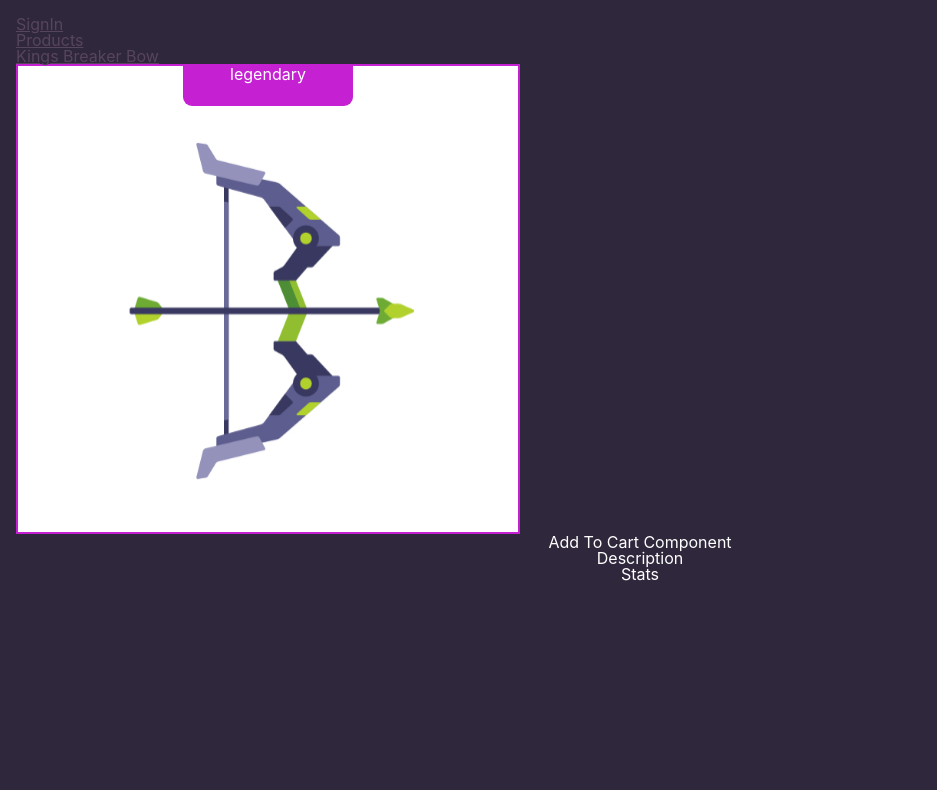
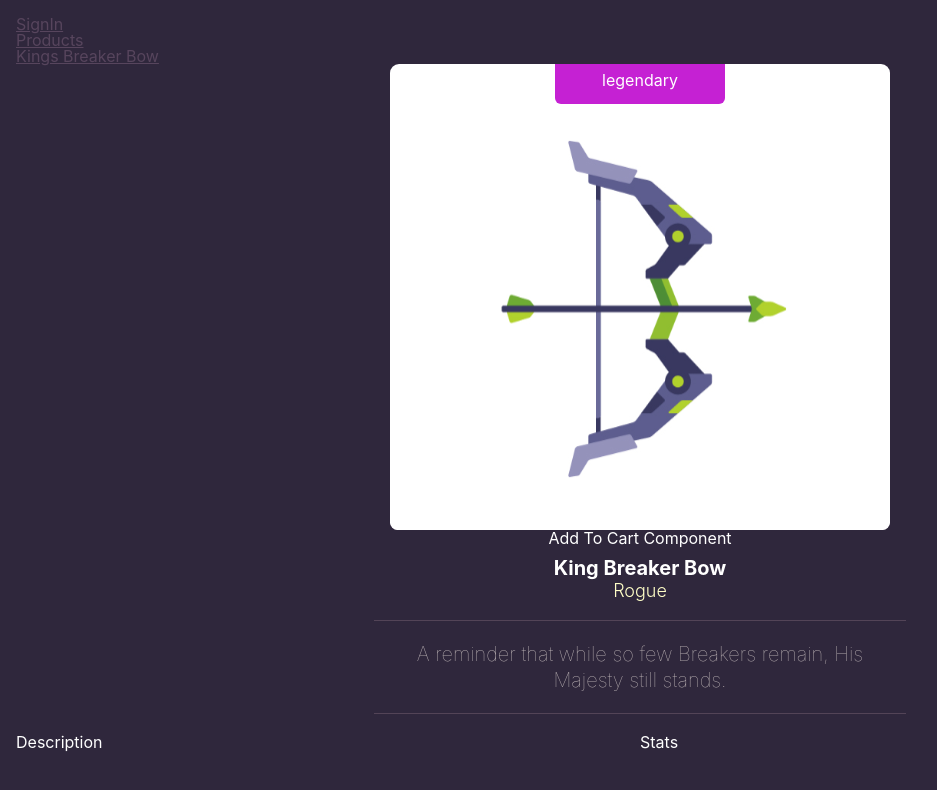
Before and after one commit to FahadHameed89/React-Redux-Router---RPG-Shop-Team-Project, a React (Create React App) app: page /products/king-breaker-bow in a window 1280 px wide. Shown: the top 790 px of the page, without its empty margins (0-937 px from the left). Built offline with nearby package versions, Linux system fonts and the light colour scheme.

Commit message:
Update the product page to start including all features

```diff
--- a/src/product/Product.jsx
+++ b/src/product/Product.jsx
@@ -2,21 +2,36 @@ import React from 'react';
 import { useParams } from 'react-router-dom';
 import { useSelector } from 'react-redux';
 
+import "./css/product.css"
 import ProductImage from './ProductImage';
+import ProductStat from './ProductStat';
 
 export default () => {
   const { id } = useParams();
   const product = useSelector(state => state.products[id])
 
   return (
-    <main>
+    <main className="product-detail">
       <ProductImage rarity={product.rarity} path={product.image} />
       <p>Add To Cart Component</p>
+
       <header>
-        <h1></h1>
+        <h2 className="product__name">{product.name}</h2>
+        <p className="product__role">{product.role}</p>
       </header>
-      <p>Description</p>
-      <p>Stats</p>
+
+      <div className="product__quote">
+        <p>{product.quote}</p>
+      </div>
+
+      <div className="flex-row">
+        <div className="w-50">
+          <h3>Description</h3>
+        </div>
+        <div className="w-50">
+          <h3>Stats</h3>
+        </div>
+      </div>
     </main>
   );
 }
--- a/src/product/ProductImage.css
+++ /dev/null
@@ -1,35 +0,0 @@
-.product-image {
-    max-width: 500px;
-    border: 2px solid;
-    background-color: #FFFFFF;
-    /* border-radius: 9px; */
-}
-
-.product-image img {
-    display: block;
-    margin: 0 auto;
-
-    width: 100%;
-}
-
-.product-rarity {
-    height: 40px;
-    max-width: 170px;
-    border-radius: 0px 0px 9px 9px;
-    text-align: center;
-    margin: 0 auto;
-}
-
-p {
-    color: white;
-    text-align: center;
-    padding-top: 8px;
-}
-
-.legendary .product-rarity {
-    background-color: #C521D3;
-}
-
-.legendary.product-image {
-   border-color: #C521D3;
-}
--- a/src/product/ProductImage.jsx
+++ b/src/product/ProductImage.jsx
@@ -1,5 +1,4 @@
 import React from 'react';
-import './ProductImage.css'
 
 export default ( props ) => {
     const rarity = props.rarity;
--- /dev/null
+++ b/src/product/css/product.css
@@ -0,0 +1,191 @@
+.product-detail {
+  display: flex;
+  flex-flow: column nowrap;
+  align-items: center;
+}
+
+.product__name {
+  margin-top: 12px;
+  margin-bottom: 4px;
+
+  font-size: var(--text-xl);
+  font-weight: var(--font-bold);
+  text-align: center;
+}
+
+.product__role {
+  color: #FFFEC7;
+  font-size: var(--text-lg);
+  font-weight: var(--font-light);
+  text-align: center;
+  text-transform: capitalize;
+}
+
+.product__quote {
+  max-width: 500px;
+  padding: 20px 16px;
+  margin: 20px 0;
+  border-top: 1px solid #534457;
+  border-bottom: 1px solid #534457;
+
+  color: #C3BABB;
+  font-size: var(--text-xl);
+  font-weight: var(--font-thin);
+  text-align: center;
+  line-height: 1.625rem;
+}
+
+.product-image {
+  max-width: 500px;
+  border: 0px solid;
+  background-color: #FFFFFF;
+  border-radius: 9px;
+}
+
+.product-image img {
+  display: block;
+  margin: 0 auto;
+
+  width: 100%;
+}
+
+.product-rarity {
+  height: 40px;
+  max-width: 170px;
+  border-radius: 0px 0px 6px 6px;
+  text-align: center;
+  margin: 0 auto;
+}
+
+.product-rarity p {
+  text-align: center;
+  padding-top: 8px;
+}
+
+.legendary .product-rarity {
+  background-color: #C521D3;
+  color: white;
+}
+
+.legendary.product-image {
+  border-color: #C521D3;
+}
+
+.flex-row {
+  display: flex;
+  flex-flow: row wrap;
+  width: 100%;
+}
+
+.w-50 {
+  width: 50%;
+}
+
+
+.product-stats {
+  max-width: 550px;
+  margin: 0 auto;
+}
+
+/* .full-bar {
+  background-color: #d8d8d8;
+  height: 21px;
+  width: 300px;
+} */
+
+.product-stat {
+  display: flex;
+  flex-flow: row nowrap;
+  justify-content: space-between;
+  margin-bottom: 2px;
+}
+
+.stat-hp {
+  color: #ED7AA1;
+}
+
+.stat-hp .stat-bar-filled {
+  background-color: #ED7AA1;
+  color: #FFF;
+}
+
+.stat-mp {
+  color: #7C99FF;
+}
+
+.stat-mp .stat-bar-filled {
+  background-color: #7C99FF;
+  color: #FFF;
+}
+
+.stat-atk {
+  color: #EA685B;
+}
+
+.stat-atk .stat-bar-filled {
+  background-color: #EA685B;
+  color: #FFF;
+}
+
+.stat-def {
+  color: #73CBF1;
+}
+
+.stat-def .stat-bar-filled {
+  background-color: #73CBF1;
+  color: #FFF;
+}
+
+.stat-matk {
+  color: #45D0B2;
+}
+
+.stat-matk .stat-bar-filled {
+  background-color: #45D0B2;
+  color: #FFF;
+}
+
+.stat-mdef {
+  color: #45D0B2;
+}
+
+.stat-mdef .stat-bar-filled {
+  background-color: #45D0B2;
+  color: #FFF;
+}
+
+.stat-spd {
+  color: #E7B946;
+}
+
+.stat-spd .stat-bar-filled {
+  background-color: #E7B946;
+  color: #FFF;
+}
+
+.stat-eva {
+  color: #F18A50;
+}
+
+.stat-eva .stat-bar-filled {
+  background-color: #F18A50;
+  color: #FFF;
+}
+
+.stat-acc {
+  color: #D594DB;
+}
+
+.stat-acc .stat-bar-filled {
+  background-color: #D594DB;
+  color: #FFF;
+}
+
+.stat-crt {
+  color: #EE6496;
+}
+
+.stat-crt .stat-bar-filled {
+  background-color: #EE6496;
+  color: #FFF;
+}
```
